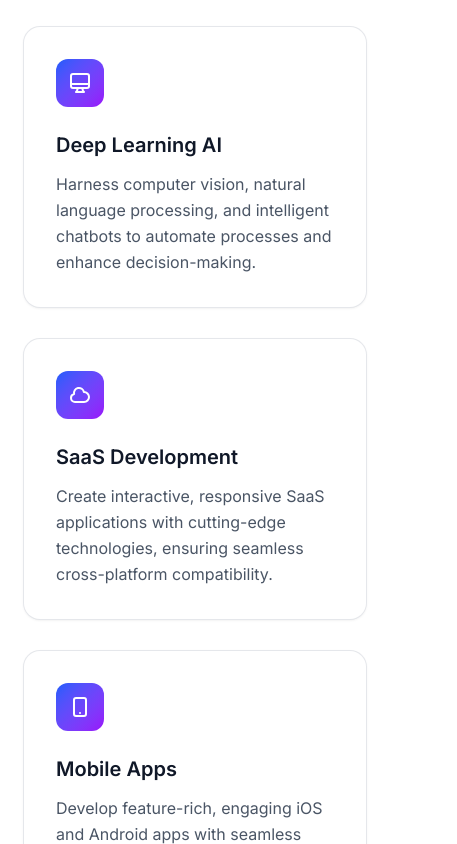
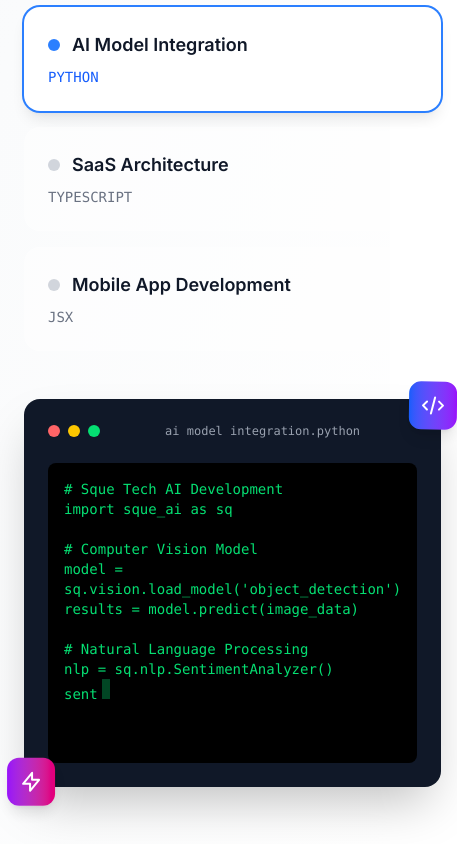
Before and after one commit to Kennethfeh/sque-tech-landing, a Next.js app: page / in a window 390 px wide. Shown: the part 3000-3844 px from the top of the page, 457 px wide, since content can reach past the window. Built offline with nearby package versions, Linux system fonts and the light colour scheme; no server answers.

Commit message:
feat: Add animated code showcase with typewriter effect
- Create typewriter animation for code examples
- Build tabbed code interface with syntax highlighting
- Add floating decorative elements

```diff
--- /dev/null
+++ b/components/code-showcase.tsx
@@ -0,0 +1,230 @@
+'use client'
+
+import { motion } from 'framer-motion'
+import { useState, useEffect } from 'react'
+
+const codeExamples = [
+  {
+    title: 'AI Model Integration',
+    language: 'python',
+    code: `# Sque Tech AI Development
+import sque_ai as sq
+
+# Computer Vision Model
+model = sq.vision.load_model('object_detection')
+results = model.predict(image_data)
+
+# Natural Language Processing
+nlp = sq.nlp.SentimentAnalyzer()
+sentiment = nlp.analyze("Customer feedback text")
+
+# Deploy AI endpoint
+sq.deploy(model, endpoint="/api/ai-vision")
+
+✅ AI model deployed successfully!`,
+  },
+  {
+    title: 'SaaS Architecture',
+    language: 'typescript',
+    code: `// Sque Tech SaaS Framework
+import { SqueSaaS } from '@sque/saas-framework'
+
+const app = new SqueSaaS({
+  auth: {
+    providers: ['oauth', 'email'],
+    multiTenant: true
+  },
+  database: {
+    type: 'postgresql',
+    migrations: './db/migrations'
+  },
+  payments: {
+    provider: 'stripe',
+    plans: ['free', 'pro', 'enterprise']
+  }
+})
+
+app.listen(3000) // 🚀 SaaS ready!`,
+  },
+  {
+    title: 'Mobile App Development',
+    language: 'jsx',
+    code: `// React Native with Sque Tech SDK
+import { SqueMobile } from '@sque/mobile-sdk'
+
+const App = () => {
+  const { analytics, auth, storage } = SqueMobile
+
+  const handleUserAction = async () => {
+    await analytics.track('button_click')
+    const user = await auth.getCurrentUser()
+
+    // Real-time data sync
+    await storage.sync({
+      userId: user.id,
+      action: 'user_interaction'
+    })
+  }
+
+  return <MobileInterface onAction={handleUserAction} />
+}`,
+  },
+]
+
+export function CodeShowcase() {
+  const [activeExample, setActiveExample] = useState(0)
+  const [displayedCode, setDisplayedCode] = useState('')
+  const [isTyping, setIsTyping] = useState(false)
+
+  const currentExample = codeExamples[activeExample]
+
+  useEffect(() => {
+    setIsTyping(true)
+    setDisplayedCode('')
+
+    const code = currentExample.code
+    let index = 0
+
+    const typeWriter = setInterval(() => {
+      if (index < code.length) {
+        setDisplayedCode(code.slice(0, index + 1))
+        index++
+      } else {
+        setIsTyping(false)
+        clearInterval(typeWriter)
+      }
+    }, 30)
+
+    return () => clearInterval(typeWriter)
+  }, [currentExample])
+
+  return (
+    <section className="py-16 sm:py-20 bg-gradient-to-br from-gray-50 to-white">
+      <div className="mx-auto max-w-7xl px-6 lg:px-8">
+        <motion.div
+          initial={{ opacity: 0, y: 20 }}
+          whileInView={{ opacity: 1, y: 0 }}
+          viewport={{ once: true }}
+          transition={{ duration: 0.8 }}
+          className="text-center mb-16"
+        >
+          <h2 className="text-3xl font-bold tracking-tight text-gray-900 sm:text-4xl mb-4">
+            Development workflows that accelerate innovation
+          </h2>
+          <p className="text-lg text-gray-600 max-w-2xl mx-auto">
+            See how Sque Tech&apos;s frameworks and SDKs simplify AI integration, SaaS development, and mobile app creation.
+          </p>
+        </motion.div>
+
+        <div className="grid lg:grid-cols-2 gap-12 items-start">
+          {/* Example tabs */}
+          <div className="space-y-4">
+            {codeExamples.map((example, index) => (
+              <motion.button
+                key={example.title}
+                initial={{ opacity: 0, x: -20 }}
+                whileInView={{ opacity: 1, x: 0 }}
+                viewport={{ once: true }}
+                transition={{ duration: 0.6, delay: index * 0.1 }}
+                onClick={() => setActiveExample(index)}
+                className={`w-full text-left p-6 rounded-2xl transition-all duration-300 ${
+                  activeExample === index
+                    ? 'bg-white shadow-lg ring-2 ring-blue-500 ring-opacity-20'
+                    : 'bg-white/50 hover:bg-white hover:shadow-md'
+                }`}
+              >
+                <div className="flex items-center gap-3 mb-2">
+                  <div className={`w-3 h-3 rounded-full ${
+                    activeExample === index ? 'bg-blue-500' : 'bg-gray-300'
+                  }`} />
+                  <h3 className="text-lg font-semibold text-gray-900">
+                    {example.title}
+                  </h3>
+                </div>
+                <div className={`text-sm ${
+                  activeExample === index ? 'text-blue-600' : 'text-gray-500'
+                } font-mono`}>
+                  {example.language.toUpperCase()}
+                </div>
+              </motion.button>
+            ))}
+          </div>
+
+          {/* Code display */}
+          <motion.div
+            initial={{ opacity: 0, y: 20 }}
+            whileInView={{ opacity: 1, y: 0 }}
+            viewport={{ once: true }}
+            transition={{ duration: 0.8 }}
+            className="relative"
+          >
+            <div className="bg-gray-900 rounded-2xl p-6 shadow-2xl">
+              {/* Terminal header */}
+              <div className="flex items-center gap-2 mb-6">
+                <div className="flex gap-2">
+                  <div className="w-3 h-3 bg-red-400 rounded-full"></div>
+                  <div className="w-3 h-3 bg-yellow-400 rounded-full"></div>
+                  <div className="w-3 h-3 bg-green-400 rounded-full"></div>
+                </div>
+                <div className="flex-1 text-center">
+                  <div className="text-xs text-gray-400 font-mono">
+                    {currentExample.language === 'bash' ? 'terminal' : `${currentExample.title.toLowerCase()}.${currentExample.language}`}
+                  </div>
+                </div>
+              </div>
+
+              {/* Code content */}
+              <div className="bg-black rounded-lg p-4 font-mono text-sm min-h-[300px] relative overflow-hidden">
+                <pre className="text-green-400 whitespace-pre-wrap">
+                  {displayedCode}
+                  {isTyping && (
+                    <motion.span
+                      animate={{ opacity: [1, 0] }}
+                      transition={{ duration: 0.8, repeat: Infinity }}
+                      className="inline-block w-2 h-5 bg-green-400 ml-1"
+                    />
+                  )}
+                </pre>
+              </div>
+            </div>
+
+            {/* Floating decorative elements */}
+            <motion.div
+              animate={{
+                y: [0, -10, 0],
+                rotate: [0, 5, 0]
+              }}
+              transition={{
+                duration: 6,
+                repeat: Infinity,
+                ease: "easeInOut"
+              }}
+              className="absolute -top-4 -right-4 bg-gradient-to-r from-blue-600 to-purple-600 rounded-xl p-3 shadow-lg"
+            >
+              <svg className="w-6 h-6 text-white" fill="none" stroke="currentColor" viewBox="0 0 24 24">
+                <path strokeLinecap="round" strokeLinejoin="round" strokeWidth={2} d="M10 20l4-16m4 4l4 4-4 4M6 16l-4-4 4-4" />
+              </svg>
+            </motion.div>
+
+            <motion.div
+              animate={{
+                y: [0, 15, 0],
+                x: [0, -5, 0]
+              }}
+              transition={{
+                duration: 8,
+                repeat: Infinity,
+                ease: "easeInOut"
+              }}
+              className="absolute -bottom-4 -left-4 bg-gradient-to-r from-purple-600 to-pink-600 rounded-xl p-3 shadow-lg"
+            >
+              <svg className="w-6 h-6 text-white" fill="none" stroke="currentColor" viewBox="0 0 24 24">
+                <path strokeLinecap="round" strokeLinejoin="round" strokeWidth={2} d="M13 10V3L4 14h7v7l9-11h-7z" />
+              </svg>
+            </motion.div>
+          </motion.div>
+        </div>
+      </div>
+    </section>
+  )
+}
```
